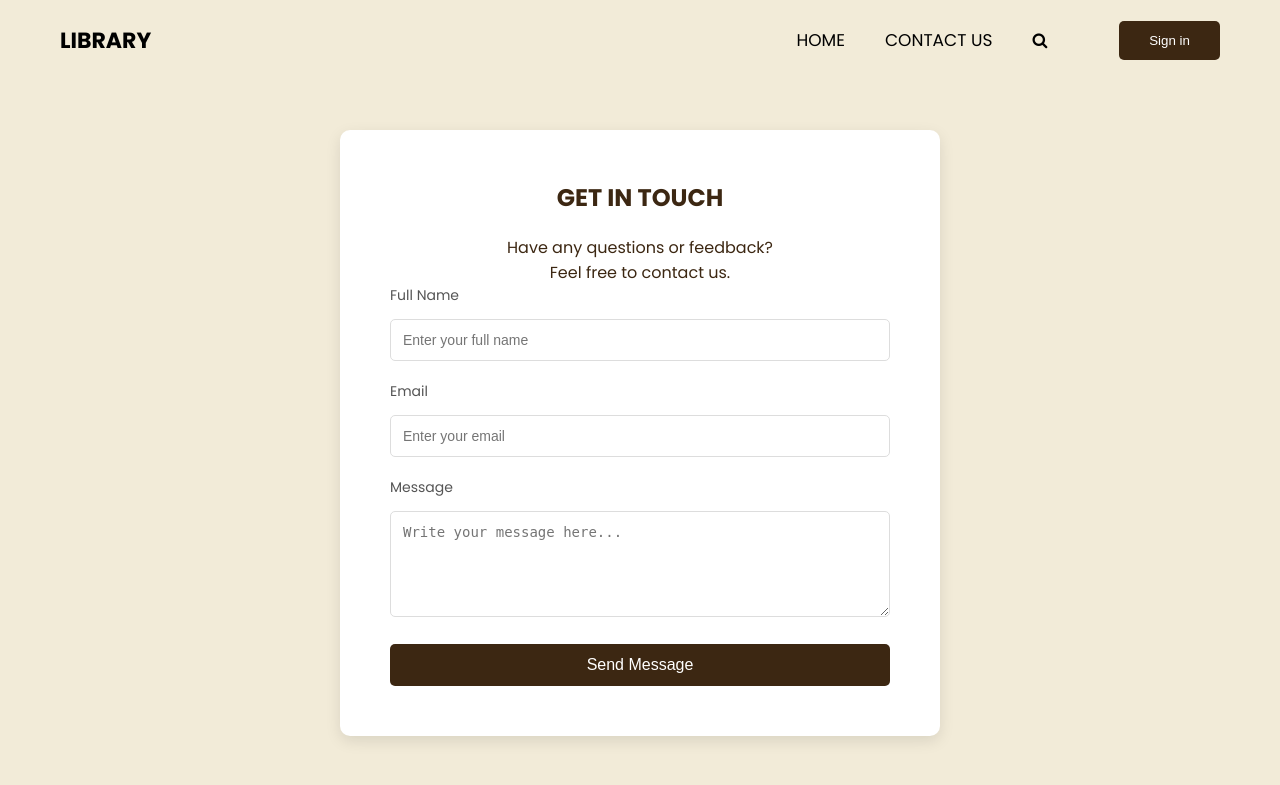
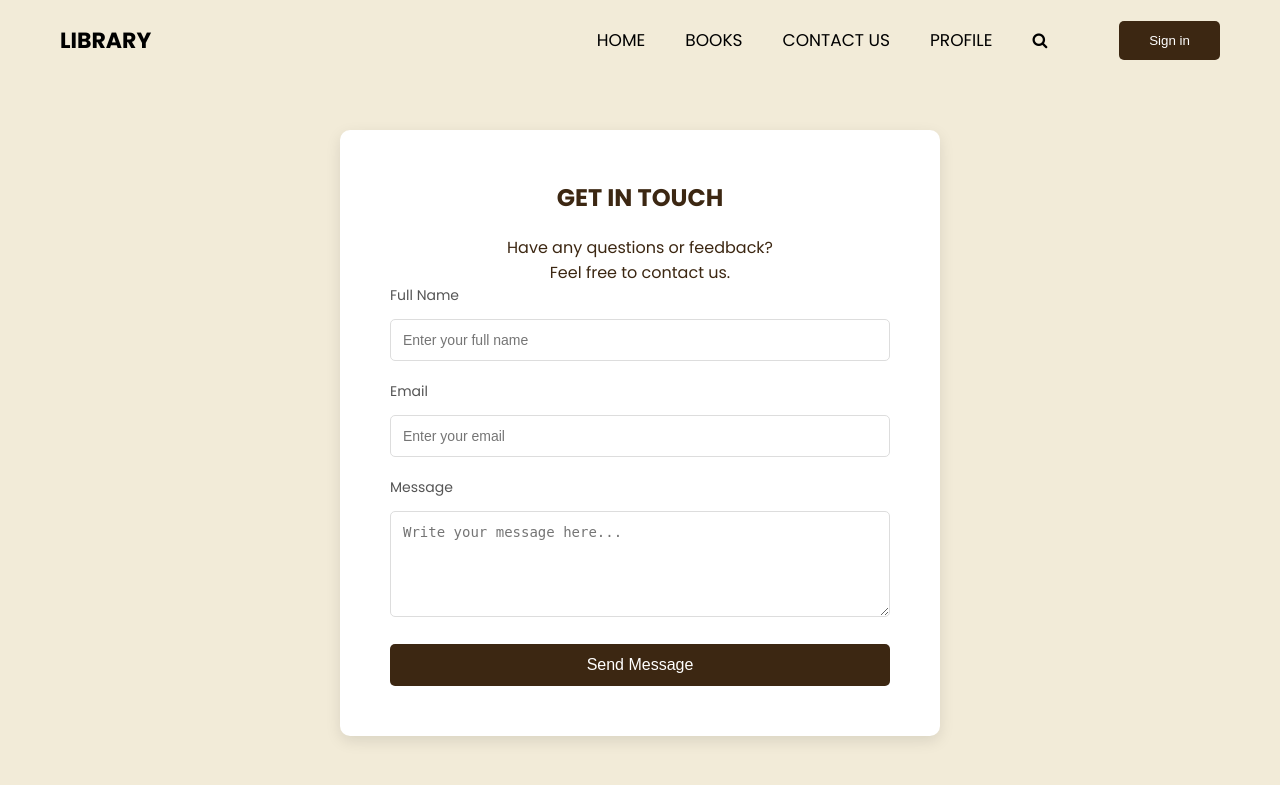
Before and after one commit to mahmoudhosni200/WebBack, a Django app: page /contact/ in a window 1280 px wide. Shown: the top 785 px of the page. Run offline with Django 5.2, Linux system fonts and the light colour scheme.

Commit message:
nav bar changes

```diff
--- a/WebBack/templates/books/ListUser.html
+++ b/WebBack/templates/books/ListUser.html
@@ -24,7 +24,7 @@
             <ul class="nav-links">
                 <li><a href="{% url 'index' %}">Home</a></li>
                 <li><a href="#">Books</a></li>
-                <li><a href = "{% url 'contact' %} "></a></li>
+                <li><a href = "{% url 'contact' %} ">Contact Us</a></li>
                 <li><a href="{% url 'user_profile' %}">Profile</a></li>
                 <li><i class="fa fa-search search" aria-hidden="true"></i></li>
                 <li>
--- a/WebBack/templates/information/contact.html
+++ b/WebBack/templates/information/contact.html
@@ -27,7 +27,9 @@
         </div>
         <ul class="nav-links">
             <li><a href="{% url 'index' %}">Home</a></li>
-            <li><a href="{% url 'contact' %}">Contact us</a></li>
+            <li><a href="{% url 'ListUser' %}">Books</a></li>
+                <li><a href = "{% url 'contact' %} ">Contact Us</a></li>
+                <li><a href="{% url 'user_profile' %}">Profile</a></li>
             <li><i class="fa fa-search search" aria-hidden="true"></i></li>
             <li>
                 <span id="user-name-large" style="margin-right: 10px; font-weight: bold;">
```
